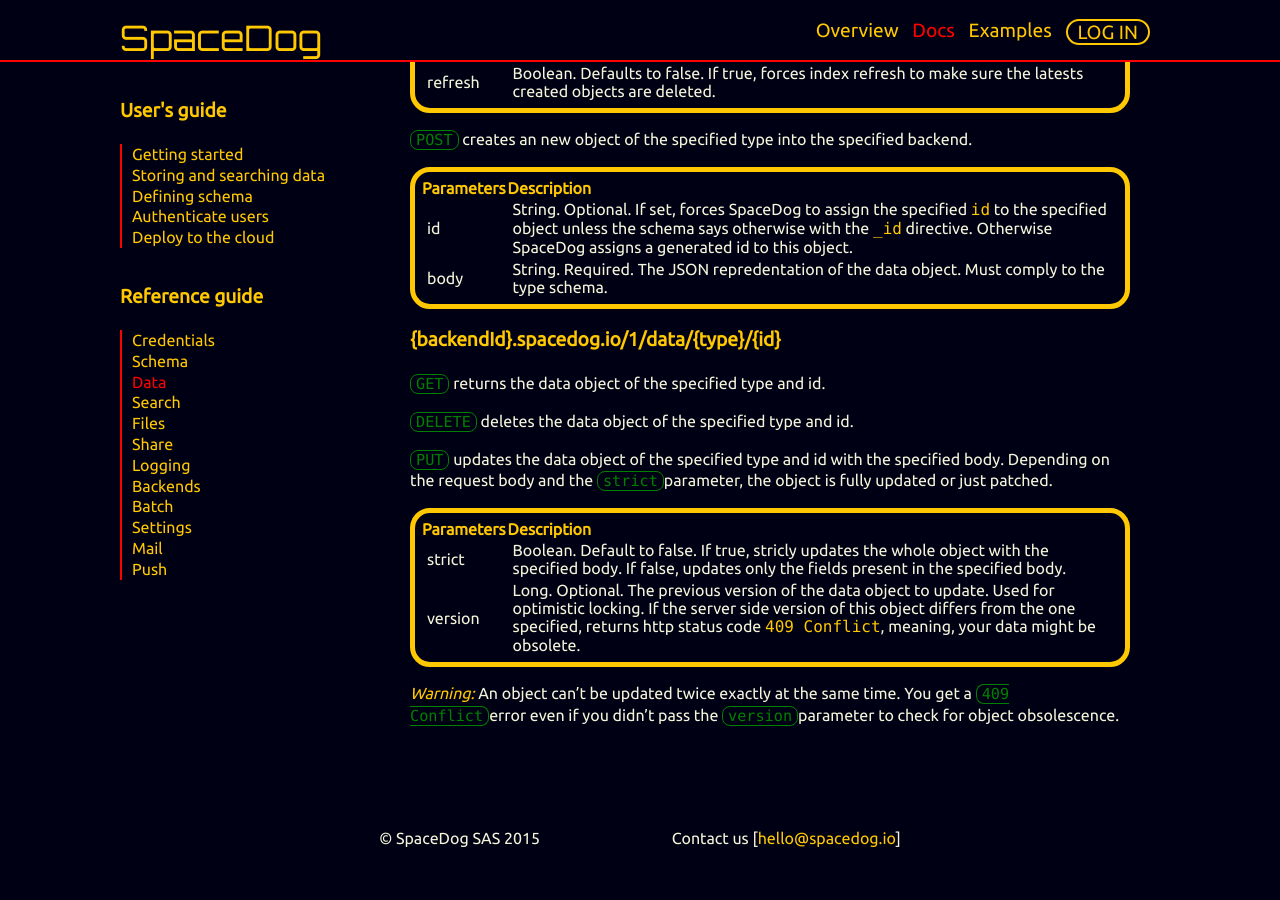
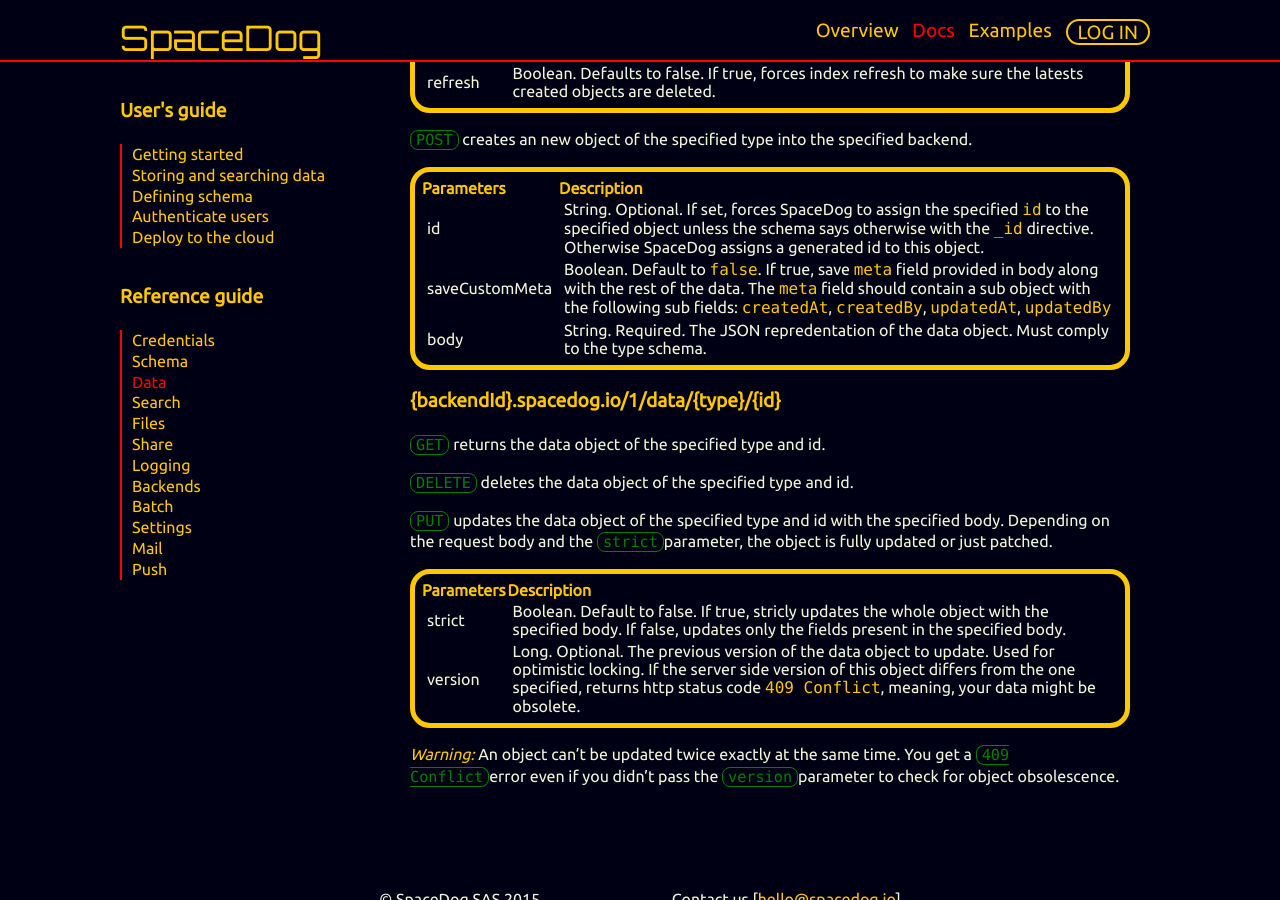
Before and after one commit to spacedog-io/spacedog.io, a Jekyll site: the page built from src/_reference-guide/data.md, in a window 1280 px wide and 900 px high, scrolled down 749 px. Built offline with Jekyll 4.4.1, drawn with Linux system fonts in a browser that asks for light colours; nearby versions of some CDN libraries; Markdown is read by kramdown in place of the engine named in the settings; before the commit the page ends 1598 px from its top, so only the background shows below that.

Commit message:
Add doc on saveCustomMeta param of POST /data/:type

```diff
--- a/src/_reference-guide/data.md
+++ b/src/_reference-guide/data.md
@@ -43,6 +43,7 @@ rank: 2
 | Parameters | Description                              |
 | ---------- | ---------------------------------------- |
 | id         | String. Optional. If set, forces SpaceDog to assign the specified `id` to the specified object unless the schema says otherwise with the `_id` directive. Otherwise SpaceDog assigns a generated id to this object. |
+| saveCustomMeta | Boolean. Default to `false`. If true, save `meta` field provided in body along with the rest of the data. The `meta` field should contain a sub object with the following sub fields: `createdAt`, `createdBy`, `updatedAt`, `updatedBy` |
 | body       | String. Required. The JSON repredentation of the data object. Must comply to the type schema. |
 
 ##### {backendId}.spacedog.io/1/data/{type}/{id}
```
